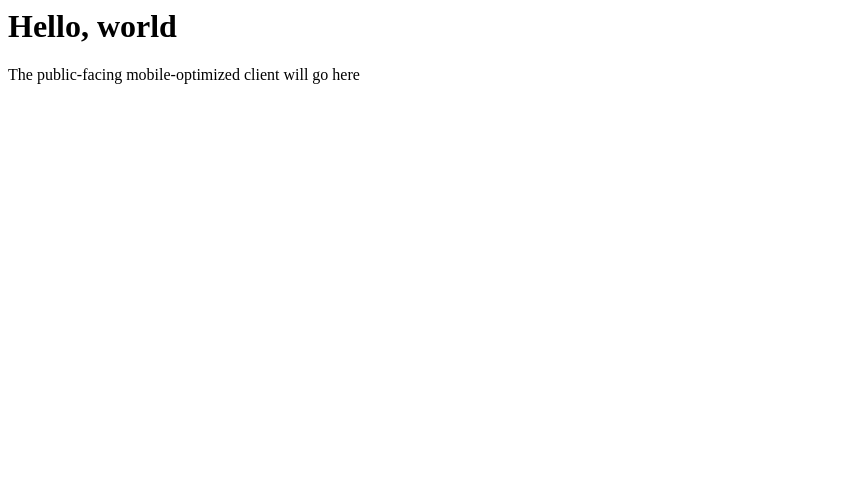
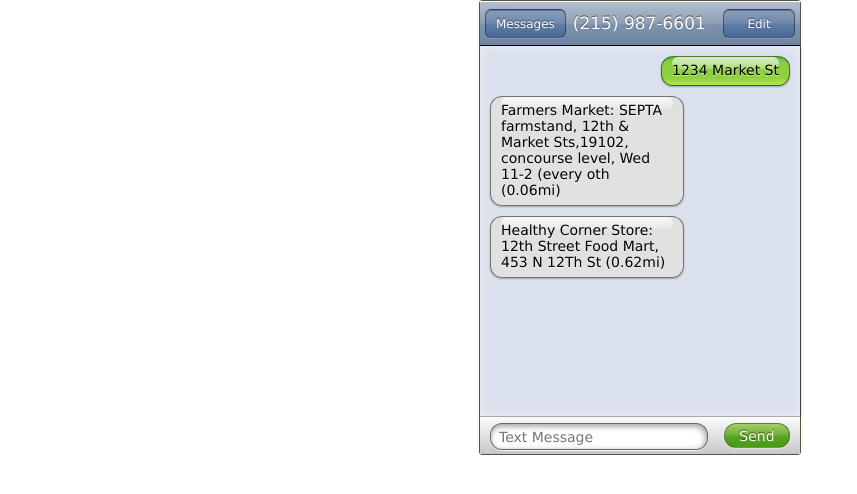
Before and after one commit to timwis/PhillySNAP, a website: page public/index.html in a window 1280 px wide. Shown: the whole page, without its empty margins (0-857 px from the left). Drawn offline with nearby package versions, Linux system fonts and the light colour scheme.

Commit message:
Added client

```diff
--- /dev/null
+++ b/public/css/iphone.css
@@ -0,0 +1,247 @@
+/* @override http://memebro.com/css/global.css */
+
+body {
+    color: #595441;
+	margin:0px;
+	width: auto;
+	font: 16px 'Quicksand';
+}
+
+.iPhone .text {
+	color: #000000;
+	-moz-border-radius:12px;
+	-webkit-border-radius:12px;
+	border-radius:12px;
+	border: 1px solid rgba(0, 0, 0, 0.49);
+	-moz-box-shadow: 0 1px 2px rgba(0, 0, 0, 0.28);
+	-webkit-box-shadow: 0 1px 2px rgba(0, 0, 0, 0.28);
+	box-shadow: 0 1px 2px rgba(0, 0, 0, 0.28);
+	text-shadow: 0 1px 1px rgba(255, 255, 255, 0.6);
+	opacity: 1;
+	max-width: 180px;
+	width: auto;
+	text-align: left;
+	height: auto;
+	padding-right: 10px;
+	padding-left: 10px;
+	margin-bottom: 10px;
+	margin-left: 10px;
+	margin-right: 10px;
+}
+
+.iPhone  .text .reflect{
+	z-index: 10;
+	width: 100%;
+	height: 12px;
+	-moz-border-radius:12px;
+	-webkit-border-radius:12px;
+	border-radius:12px;
+	margin-right: auto;
+	margin-left: auto;
+	opacity: 1;
+	background: -moz-linear-gradient(90deg, rgba(255, 255, 255, 0.25) 0%, rgba(255, 255, 255, 0.76) 100%) rgba(255, 255, 255, 0);
+	background: -webkit-gradient(linear, left bottom, left top, from(rgba(255, 255, 255, 0.25)), to(rgba(255, 255, 255, 0.76))) rgba(255, 255, 255, 0);
+	clear: both;
+	float: right;
+}
+
+.iPhone  .text p {
+	padding-top: 0;
+	padding-bottom: 0;
+	padding-left: 0;
+	margin-top: 0;
+	margin-bottom: 0;
+	line-height: 16px;
+	float: left;
+	max-width: 180px;
+	position: relative;
+	top: -7px;
+}
+
+.iPhone .text.sent {
+	float: right;
+	background: -moz-linear-gradient(90deg, #b6e74d 0%, #8fd13e 25.6%, #8acf43 79.9%, #4ab947 100%) #8fd13e;
+	background: -webkit-gradient(linear, left bottom, left top, from(#b6e74d), color-stop(0.256, #8fd13e), color-stop(0.799, #8acf43), to(#4ab947)) #8fd13e;
+	margin-left: 140px;
+}
+
+.iPhone .text.receive{
+	float: left;
+	word-wrap: break-word;
+	background-image: -webkit-gradient(linear, left bottom, left top, from(#e1e1e1), to(#e0e0e0));
+	background-image: -moz-linear-gradient(90deg, #e1e1e1 0%, #e0e0e0 100%);
+	margin-right: 116px;
+}
+
+.iPhone
+{
+	width: 320px;
+	-moz-border-radius:3px;
+	-webkit-border-radius:3px;
+	border-radius: 3px;
+	margin: auto;
+	border-style: solid;
+	border-width: 1px;
+	font: 14px 'Lucida Grande', 'Lucida Sans Unicode', Helvetica, Arial, Verdana, sans-serif;
+}
+
+.conversation {
+	background-color: #dbe2ed;-moz-box-shadow: inset 0 0 10px rgba(255, 255, 255, 0.49), 1px 1px 2px rgba(0, 0, 0, 0.3);
+	-webkit-box-shadow: inset 0 0 10px rgba(255, 255, 255, 0.49), 1px 1px 2px rgba(0, 0, 0, 0.3);
+	box-shadow: inset 0 0 10px rgba(255, 255, 255, 0.49), 1px 1px 2px rgba(0, 0, 0, 0.3);
+	padding-top: 10px;
+	overflow: scroll;
+    overflow-x: hidden;
+}
+
+.live .conversation{
+	height: 200px;
+	margin: 0;
+}
+
+.gen .conversation{
+	height: 360px;
+	margin: 0;
+}
+
+
+.iPhone .time {
+	margin: 0 auto;
+	float:left;
+	width:100%
+}
+
+.iPhone .time p{
+	margin-top: 0;
+	text-align: center;
+	font-size: 12px;
+	text-shadow: 0 1px 0 rgba(255, 255, 255, 0.96);
+	color: #7c899a;
+}
+
+.iPhone .text img {
+	max-width: 180px;
+}
+.iPhone a{
+	color: #0171f2;
+	text-decoration: underline;
+}
+.iPhone div.title {
+	border-top: 1px solid #ffffff;
+	border-bottom: 1px solid #000000;
+	padding: 7px 0;
+	height: 29px;
+	margin: 0;
+	overflow: visible;
+	background: -moz-linear-gradient(90deg, rgb(109, 131, 161) 0%, rgb(126, 147, 175) 47.6%, rgb(140, 158, 181) 50.3%, rgb(180, 191, 206) 100%) #6e84a2;
+	background: -webkit-gradient(linear, left bottom, left top, from(rgb(109, 131, 161)), color-stop(0.476, rgb(126, 147, 175)), color-stop(0.503, rgb(140, 158, 181)), to(rgb(180, 191, 206))) #6e84a2;
+	color: #ffffff;
+}
+.iPhone div.title input[type=submit] {
+	padding: 0 10px;
+	color: #ffffff;
+	text-shadow: 0 -1px 1px rgba(0, 0, 0, 0.5);
+	font: 12px 'Lucida Grande', 'Lucida Sans Unicode', Helvetica, Arial, Verdana, sans-serif;
+	-moz-border-radius:6px;
+	-webkit-border-radius:6px;
+	border-radius: 6px;
+	height: 29px;
+	-moz-box-shadow: inset 0 1px 0 rgba(0, 0, 0, 0.28), 0 1px 0 rgba(255, 255, 255, 0.12);
+	-webkit-box-shadow: inset 0 1px 0 rgba(0, 0, 0, 0.28), 0 1px 0 rgba(255, 255, 255, 0.12);
+	box-shadow: inset 0 1px 0 rgba(0, 0, 0, 0.28), 0 1px 0 rgba(255, 255, 255, 0.12);
+	border-top-style: none;
+	color: #ffffff;
+	background: -moz-linear-gradient(90deg, rgba(255, 255, 255, 0) 0%, rgba(255, 255, 255, 0.13) 46.9%, rgba(255, 255, 255, 0.22) 51.9%, rgba(255, 255, 255, 0.34) 100%) #486a98;
+	background: -webkit-gradient(linear, left bottom, left top, from(rgba(255, 255, 255, 0)), color-stop(0.469, rgba(255, 255, 255, 0.13)), color-stop(0.519, rgba(255, 255, 255, 0.22)), to(rgba(255, 255, 255, 0.34))) #486a98;
+	border: 1px solid rgba(0, 0, 0, 0.39);
+	min-width: 72px;
+}
+.iPhone div.title input[type=submit]:hover {
+	background: -moz-linear-gradient(90deg, rgba(255, 255, 255, 0) 0%, rgba(255, 255, 255, 0.13) 46.9%, rgba(255, 255, 255, 0.22) 51.9%, rgba(255, 255, 255, 0.34) 100%) #3c587f;
+	background: -webkit-gradient(linear, left bottom, left top, from(rgba(255, 255, 255, 0)), color-stop(0.469, rgba(255, 255, 255, 0.13)), color-stop(0.519, rgba(255, 255, 255, 0.22)), to(rgba(255, 255, 255, 0.34))) #3c587f;
+}
+.iPhone div.title input[type=submit]:active {
+	color: #bebebe;
+}
+.iPhone .title .contact_name {
+	text-shadow: 0 -1px 0 rgba(0, 0, 0, 0.53);
+	font-size: 17px;
+	padding-right: 7px;
+	padding-left: 7px;
+	margin-top: 13px;
+	top: 4px;
+	position: relative;
+}
+.iPhone .edit{
+	-moz-border-radius:12px;
+	-webkit-border-radius:12px;
+	border-radius:12px;
+	float: right;
+	margin-right: 5px;
+	margin-left: 0;
+}
+.iPhone .back {
+	-moz-border-radius-bottomleft:120px;
+	-webkit-border-bottom-left-radius:120px;
+	-moz-border-radius-topleft:120px;
+	-webkit-border-top-left-radius:120px;
+	float: left;
+	margin-left: 5px;
+	margin-right: 0;
+}
+.message {
+	background: -moz-linear-gradient(90deg, rgb(197, 199, 203) 0%, rgb(250, 251, 251) 100%) #dddddd;
+	background: -webkit-gradient(linear, left bottom, left top, from(rgb(197, 199, 203)), to(rgb(250, 251, 251))) #dddddd;
+	border-top: 1px solid rgba(0, 0, 0, 0.15);
+	height: 25px;
+	margin: 0;
+	padding: 6px 0;
+}
+.message input[type=text] {
+	-moz-border-radius:12px;
+	-webkit-border-radius:12px;
+	border-radius:12px;
+	width: 200px;
+	height: 25px;
+	margin: auto auto auto 10px;
+	font: 14px 'Lucida Grande', 'Lucida Sans Unicode', Helvetica, Arial, Verdana, sans-serif;
+	padding: 0 8px;
+	-moz-box-shadow: 0 1px 0 rgba(255, 255, 255, 0.71), inset -1px 2px 6px rgba(0, 0, 0, 0.41);
+	-webkit-box-shadow: 0 1px 0 rgba(255, 255, 255, 0.71), inset -1px 2px 6px rgba(0, 0, 0, 0.41);
+	box-shadow: 0 1px 0 rgba(255, 255, 255, 0.71), inset -1px 2px 6px rgba(0, 0, 0, 0.41);
+	border-top-width: 1px;
+	border: 1px solid rgba(0, 0, 0, 0.59);
+	word-wrap: break-word;
+	white-space: pre-wrap;
+}
+.message input[type=submit]
+{
+	-moz-border-radius:12px;
+	-webkit-border-radius:12px;
+	border-radius:12px;
+	border-width: 1px;
+	width: 66px;
+	height: 25px;
+	margin: auto 10px;
+	font: 14px 'Lucida Grande', 'Lucida Sans Unicode', Helvetica, Arial, Verdana, sans-serif;
+	-moz-box-shadow: inset 0 1px 0 rgba(0, 0, 0, 0.41), 0 1px 1px rgba(255, 255, 255, 0.38);
+	-webkit-box-shadow: inset 0 1px 0 rgba(0, 0, 0, 0.41), 0 1px 1px rgba(255, 255, 255, 0.38);
+	box-shadow: inset 0 1px 0 rgba(0, 0, 0, 0.41), 0 1px 1px rgba(255, 255, 255, 0.38);
+	border-top-style: none;
+	padding: 2px 8px 0;
+	color: #ffffff;
+	text-shadow: 0 -1px 1px rgba(0, 0, 0, 0.54);
+	float: right;
+	background: -moz-linear-gradient(90deg, #479d18 0%, #59a21e 45.7%, #6eaf35 49.4%, #abd06f 100%) #57a01e;
+	background: -webkit-gradient(linear, left bottom, left top, from(#479d18), color-stop(0.457, #59a21e), color-stop(0.494, #6eaf35), to(#abd06f)) #57a01e;
+	border-color: rgba(0, 0, 0, 0.28);
+}
+
+.message input[type=submit]:hover{
+	background: -moz-linear-gradient(90deg, #316f10 0%, #346011 45.7%, #477122 49.4%, #6c912f 100%) #57a01e;
+	background: -webkit-gradient(linear, left bottom, left top, from(#316f10), color-stop(0.457, #346011), color-stop(0.494, #477122), to(#6c912f)) #57a01e;
+}
+
+.message input[type=submit]:active {
+	color: #b7b7b7;
+}
--- a/public/index.html
+++ b/public/index.html
@@ -1,2 +1,33 @@
-<h1>Hello, world</h1>
-The public-facing mobile-optimized client will go here
+<!DOCTYPE html>
+<html>
+<head>
+    <meta charset="utf-8">
+    <title>PhillySNAP</title>
+    <meta name="viewport" content="width=device-width, initial-scale=1, maximum-scale=1, user-scalable=0">
+    <link rel="stylesheet" type="text/css" href="css/iphone.css">
+</head>
+<body>
+    <div id="iPhoneBro" class="iPhone gen">
+        <div class="title">
+            <input type="submit" class="back button" value="Messages">
+            <span class="contact_name button">(215) 987-6601</span>
+            <input type="submit" class="edit button" value="Edit">
+        </div>
+        <div id="conversation" class="conversation">
+        <div class="text sent"><div class="reflect"></div><p>1234 Market St</p></div>
+        <div class="text receive"><div class="reflect"></div><p>Farmers Market: SEPTA farmstand, 12th & Market Sts,19102, concourse level, Wed 11-2 (every oth (0.06mi)</p></div>
+        <div class="text receive"><div class="reflect"></div><p>Healthy Corner Store: 12th Street Food Mart, 453 N 12Th St (0.62mi)</p></div>
+
+    </div>
+    <div class="message">
+        <form onsubmit="sendSMS();return false;">
+        <input id="imessage" type="text" name="imessage" value="" placeholder="Text Message">
+        <input id="send_btn" type="submit" value="Send" class="disabled">
+        <input id="phone" type="hidden" name="number" value=""></div>
+        </form>
+    </div>
+
+    <script src="//ajax.googleapis.com/ajax/libs/jquery/1.10.1/jquery.min.js"></script>
+    <script src="js/iphone.js"></script>
+</body>
+</html>
--- /dev/null
+++ b/public/js/iphone.js
@@ -0,0 +1,130 @@
+$(document).ready(function(){
+    var button = $('#send_btn');
+     disable(button);
+     $('#imessage').keyup(function(){
+        if($(this).val() != ''){
+           enable(button);
+        }
+     });
+});
+
+function disable(button){
+  button.attr('disabled','disabled');
+  button.attr('class','disabled');
+}
+
+function enable(button)
+{
+ button.removeAttr('disabled');
+}
+
+function stripslashes(str) {
+return str.replace(/\\'/g,'\'').replace(/\"/g,'"').replace(/\\\\/g,'\\').replace(/\\0/g,'\0');
+}
+
+function sendSMS()
+{
+	var text = $('#imessage').val();
+	if(text != '')
+	{
+		sendText(text);
+		receiveText(text);
+	}
+}
+
+function scrollDown(div)
+{
+	  div.animate({ scrollTop: 10000 }, "slow");
+}
+
+function sendText(text)
+{
+	var conversation = $('#conversation');
+	var button = $('#send_btn');
+
+	var date = new Date();
+	var newTime = $('<div class="time"><p>'+ getDate() + '</p></div>');
+	newTime.hide();
+	conversation.append(newTime);
+
+	var newText = $('<div class="text sent"><div class="reflect"></div><p>' + text + '</p></div>');
+	newText.hide();
+	conversation.append(newText);
+
+	newText.show('normal');
+	newTime.show('fast');
+	scrollDown(conversation);
+	disable(button);
+	$('#imessage').val('');
+}
+
+function receiveText(smsText)
+{
+	var button = $('#send_btn');
+	var conversation = $('#conversation');
+	var sender = $('#phone').val();
+
+	$.get('api/lookup/' + encodeURIComponent(smsText),
+	function(response){
+        if(response.data !== undefined && response.data.length) {
+            var i = 0;
+            for(i in response.data) {
+                var newText = $('<div class="text receive"><div class="reflect"></div><p></p></div>');
+            	var newImg = $('<div class="text receive"><div class="reflect"></div><p></p></div>');
+            	newImg.hide();
+            	newText.hide();
+        		newText.find('p').html(response.data[i]);
+        		conversation.append(newText);
+        		newText.show('fast');
+            }
+            scrollDown(conversation);
+        }
+        enable(button);
+
+	}, "json");
+
+
+}
+
+function getDate()
+{
+	var a_p = "";
+	var d = new Date();
+	var curr_hour = d.getHours();
+	if (curr_hour < 12)
+	   {
+	   a_p = "AM";
+	   }
+	else
+	   {
+	   a_p = "PM";
+	   }
+	if (curr_hour == 0)
+	   {
+	   curr_hour = 12;
+	   }
+	if (curr_hour > 12)
+	   {
+	   curr_hour = curr_hour - 12;
+	   }
+
+	var curr_min = d.getMinutes();
+
+	curr_min = curr_min + "";
+
+	if (curr_min.length == 1)
+	   {
+	   curr_min = "0" + curr_min;
+	   }
+
+   var m_names = new Array("Jan", "Feb", "Mar",
+   "Apr", "May", "Jun", "Jul", "Aug", "Sep",
+   "Oct", "Nov", "Dec");
+
+   var curr_date = d.getDate();
+   var curr_month = d.getMonth();
+   var curr_year = d.getFullYear();
+
+	return m_names[curr_month] + " " + curr_date + ", " + curr_year + ' '+ curr_hour + ":" + curr_min + " " + a_p;
+
+}
```
Also changed, not shown: config.js (+11 -2 lines), main.js (+16 -7 lines), public/admin/index.html (added, +1 -0 lines).
